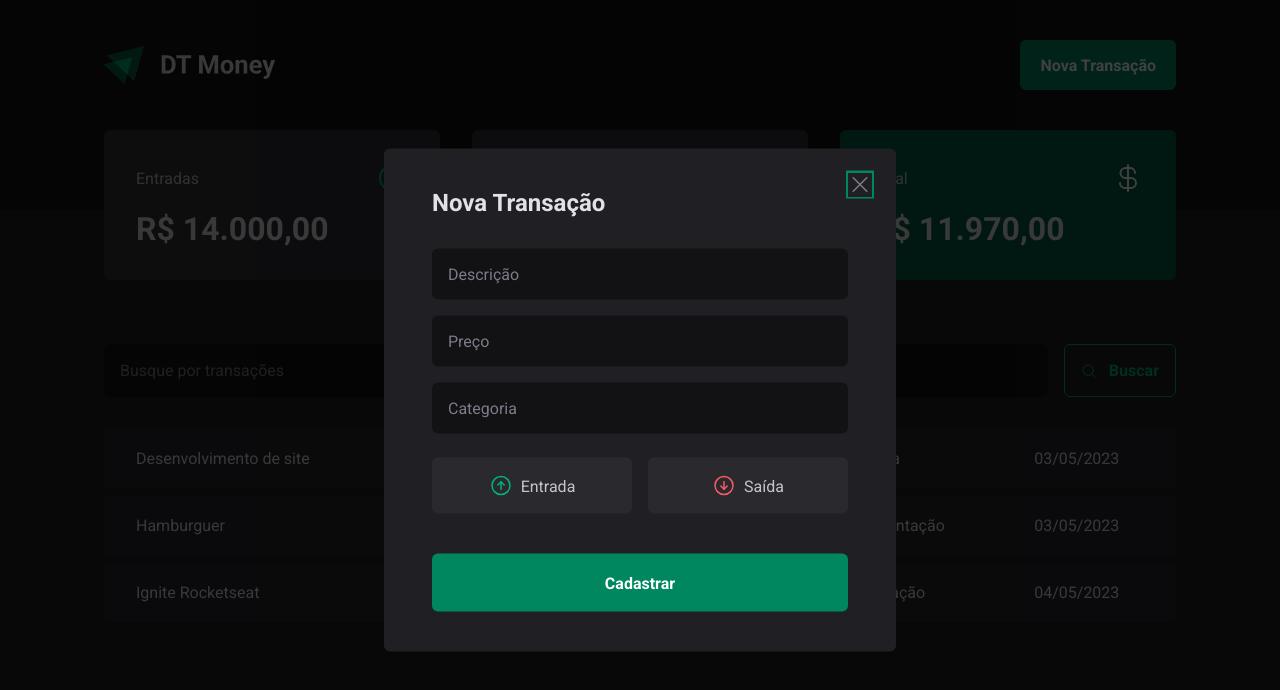
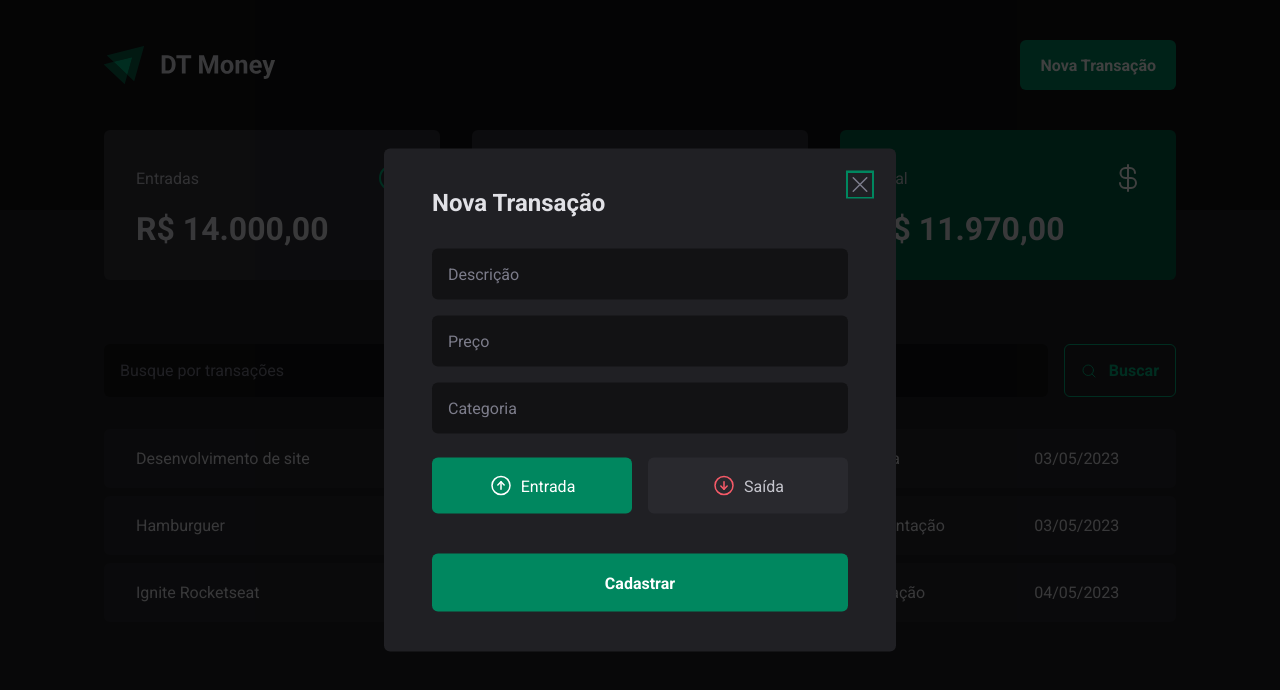
Before and after one commit to joaopedroaat/dt-money, a React (Vite) app: page / in a window 1280 px wide. Both pictures are taken after a click on the button "Nova Transação". Shown: the top 690 px of the page. Built offline with nearby package versions, Linux system fonts and the light colour scheme; data requests are answered from the project's data file.

Commit message:
Handle transaction type input as controlled with react-hook-form

```diff
--- a/src/components/NewTransactionModal/index.tsx
+++ b/src/components/NewTransactionModal/index.tsx
@@ -9,14 +9,14 @@ import {
 } from './styles'
 
 import * as z from 'zod'
-import { useForm } from 'react-hook-form'
+import { Controller, useForm } from 'react-hook-form'
 import { zodResolver } from '@hookform/resolvers/zod'
 
 const newTransactionFormSchema = z.object({
   description: z.string(),
   price: z.number(),
   category: z.string(),
-  // type: z.enum(['income', 'outcome']),
+  type: z.enum(['income', 'outcome']),
 })
 
 type NewTransactionFormInputs = z.infer<typeof newTransactionFormSchema>
@@ -24,10 +24,14 @@ type NewTransactionFormInputs = z.infer<typeof newTransactionFormSchema>
 export function NewTransactionModal() {
   const {
     register,
+    control,
     handleSubmit,
     formState: { isSubmitting },
   } = useForm<NewTransactionFormInputs>({
     resolver: zodResolver(newTransactionFormSchema),
+    defaultValues: {
+      type: 'income',
+    },
   })
 
   async function handleCreateNewTransaction(data: NewTransactionFormInputs) {
@@ -64,7 +68,21 @@ export function NewTransactionModal() {
             {...register('category')}
           />
 
-          <TransactionType>
+          {/*
+            Inputs não nativos precisam utilizam ser lidados da
+            maneira 'controlled', para lidar com isso utilizando
+            o react-hook-form, precisamos utilizar este componente
+            'Controller'
+          */}
+          <Controller
+            control={control}
+            name="type"
+            render={({ field }) => {
+              return (
+                <TransactionType
+                  onValueChange={field.onChange}
+                  value={field.value}
+                >
                   <TransactionTypeButton value="income" variant="income">
                     <ArrowCircleUp size={24} />
                     Entrada
@@ -74,6 +92,9 @@ export function NewTransactionModal() {
                     Saída
                   </TransactionTypeButton>
                 </TransactionType>
+              )
+            }}
+          />
 
           <button type="submit" disabled={isSubmitting}>
             Cadastrar
```
Lines whose indentation alone changed are shown as unchanged.
